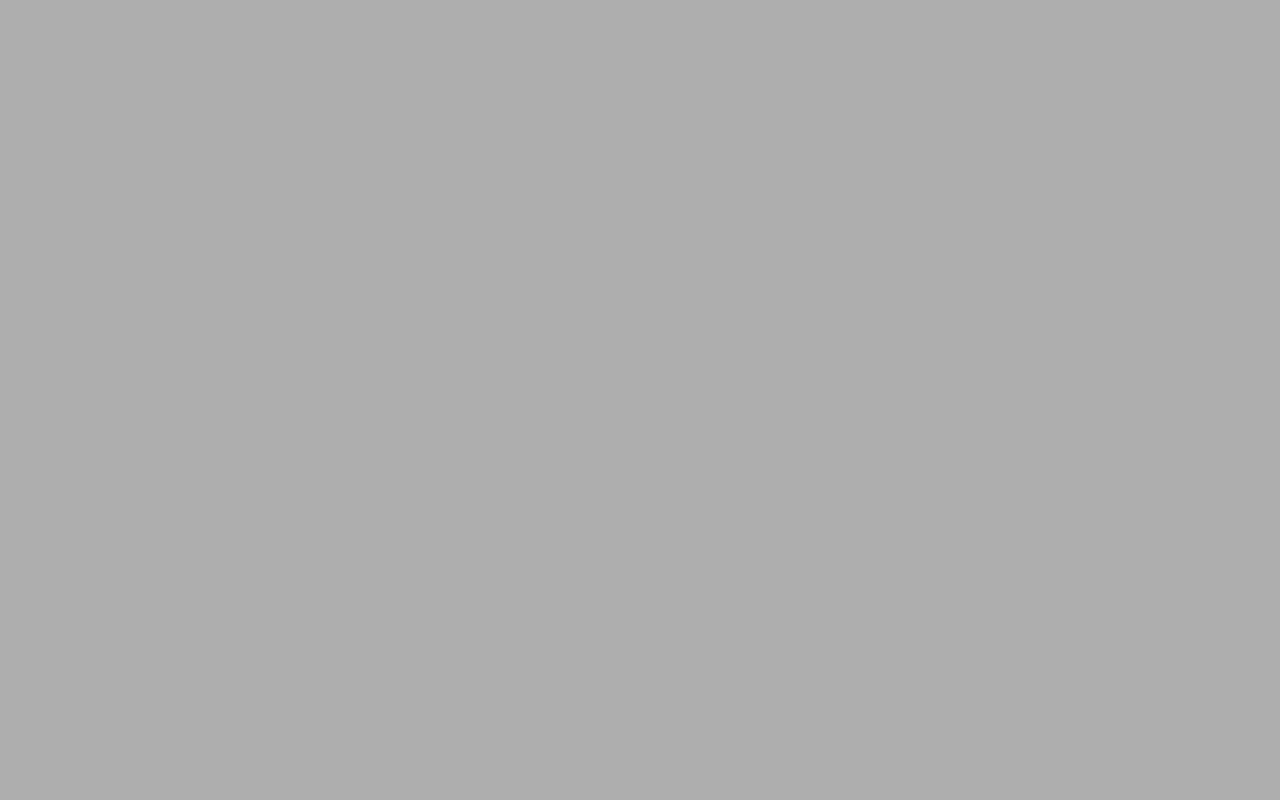
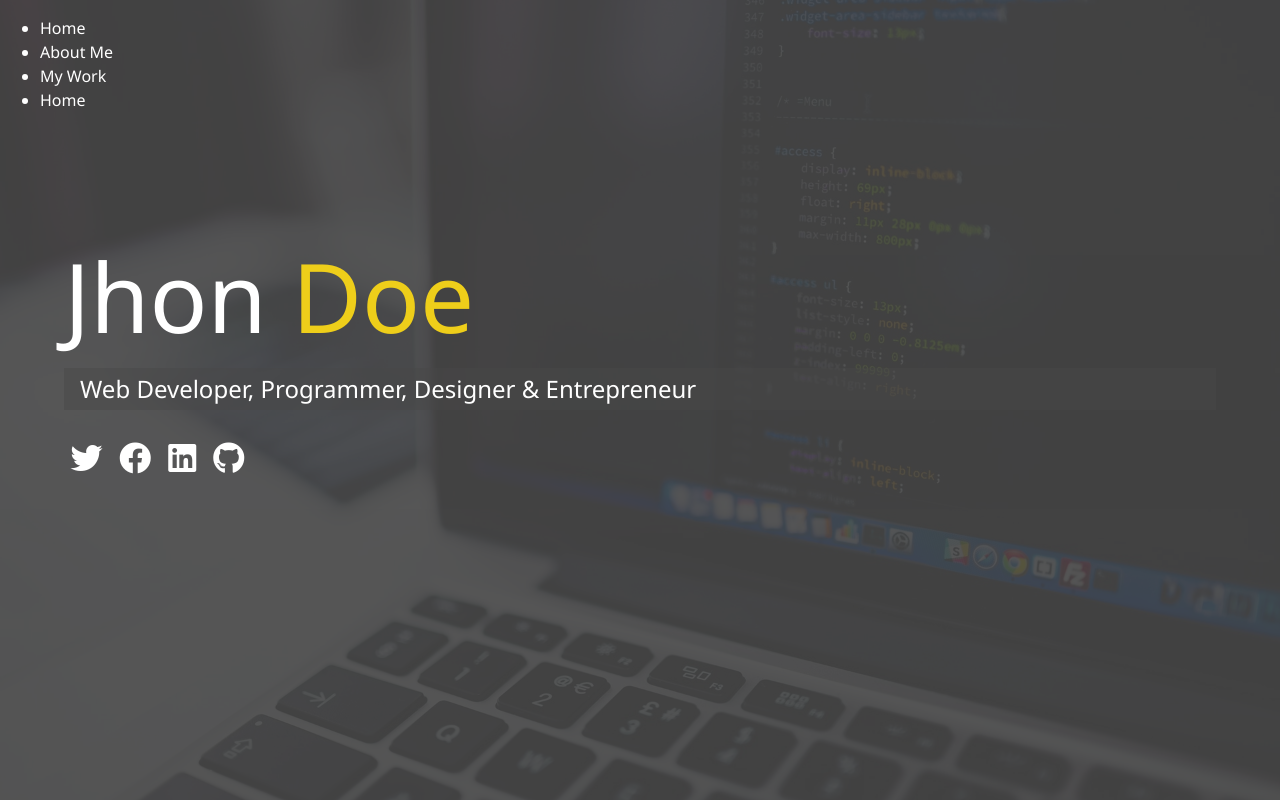
Before and after one commit to Raycruz1132/Portfolio-template, a website: page dist/index.html in a window 1280 px wide. Drawn offline with Linux system fonts and the light colour scheme.

Commit message:
Index Markup & Style.scss

```diff
--- a/dist/css/style.css
+++ b/dist/css/style.css
@@ -1,2 +1,60 @@
+* {
+  box-sizing: border-box; }
+
 body {
-  background: #aeaeae; }
+  background: #444;
+  color: #fff;
+  height: 100%;
+  margin: 0;
+  font-family: 'Segoe UI', Tahoma, Geneva, Verdana, sans-serif;
+  line-height: 1.5; }
+  body#bg-img {
+    background: url(../images/background.jpg);
+    background-attachment: fixed;
+    background-size: cover; }
+    body#bg-img:after {
+      content: '';
+      position: absolute;
+      top: 0;
+      right: 0;
+      width: 100%;
+      height: 100%;
+      z-index: -1;
+      background: rgba(68, 68, 68, 0.9); }
+
+h1, h2, h3 {
+  margin: 0;
+  font-weight: 400; }
+  h1.lg-heading, h2.lg-heading, h3.lg-heading {
+    font-size: 6rem; }
+  h1.sm-heading, h2.sm-heading, h3.sm-heading {
+    margin-bottom: 2rem;
+    padding: 0.2rem 1rem;
+    background: rgba(73, 73, 73, 0.5); }
+
+a {
+  color: #fff;
+  text-decoration: none; }
+
+header {
+  position: fixed;
+  z-index: 2;
+  width: 100%; }
+
+.text-secondary {
+  color: #eece1a; }
+
+main {
+  padding: 4rem;
+  height: 100%; }
+  main .icons {
+    margin-top: 1rem; }
+    main .icons a {
+      padding: 0.4rem; }
+      main .icons a:hover {
+        color: #eece1a;
+        transition: all .5s ease-out; }
+  main#home {
+    overflow: hidden; }
+    main#home h1 {
+      margin-top: 20vh; }
--- a/dist/index.html
+++ b/dist/index.html
@@ -4,10 +4,43 @@
     <meta charset="UTF-8">
     <meta name="viewport" content="width=device-width, initial-scale=1.0">
     <meta http-equiv="X-UA-Compatible" content="ie=edge">
+
+    <link rel="stylesheet" href="https://use.fontawesome.com/releases/v5.8.1/css/all.css" integrity="sha384-50oBUHEmvpQ+1lW4y57PTFmhCaXp0ML5d60M1M7uH2+nqUivzIebhndOJK28anvf" crossorigin="anonymous">
     <link rel="stylesheet" href="css/style.css">
     <title>Portfolio</title>
 </head>
-<body>
+<body id="bg-img">
+    <header>
+        <div class="menu-btn">
+            <div class="btn-line"></div>
+            <div class="btn-line"></div>
+            <div class="btn-line"></div>
+        </div>
+        <nav class="menu">
+            <div class="menu-branding">
+                <div class="portrait"></div>
+            </div>
+            <ul class="menu-nav">
+                <li class="nav-item"><a href="/" class="nav-link">Home</a></li>
+                <li class="nav-item"><a href="/about.html" class="nav-link">About Me</a></li>
+                <li class="nav-item"><a href="/work.html" class="nav-link">My Work</a></li>
+                <li class="nav-item"><a href="/contact.html" class="nav-link">Home</a></li>
+            </ul>
+        </nav>
+    </header>
 
+    <!-- Main -->
+    <main id="home">
+        <h1 class="lg-heading">Jhon <span class="text-secondary">Doe</span></h1>
+        <h2 class="sm-heading">Web Developer, Programmer, Designer & Entrepreneur</h2>
+        <div class="icons">
+            <a href="#"><i class="fab fa-twitter fa-2x"></i></a>
+            <a href="#"><i class="fab fa-facebook fa-2x"></i></a>
+            <a href="#"><i class="fab fa-linkedin fa-2x"></i></a>
+            <a href="#"><i class="fab fa-github fa-2x"></i></a>
+        </div>
+    </main>
+
+    <script src="js/main.js"></script>
 </body>
 </html>
--- a/dist/scss/style.scss
+++ b/dist/scss/style.scss
@@ -1,5 +1,74 @@
-$bg-color: #aeaeae;
+// Imports
+@import 'config';
+
+
+*{
+box-sizing: border-box;
+}
 
 body{
-    background: $bg-color;
+    @include background;
+    background: $primary-color;
+    color: #fff;
+    height: 100%;
+    margin: 0;
+    font-family: 'Segoe UI', Tahoma, Geneva, Verdana, sans-serif;
+    line-height: 1.5;
 }
+
+//Headings
+h1, h2, h3{
+    margin: 0;
+    font-weight: 400;
+    &.lg-heading{
+        font-size: 6rem;
+    }
+
+    &.sm-heading{
+        margin-bottom: 2rem;
+        padding: 0.2rem 1rem;
+        background: rgba(lighten($primary-color, 2), 0.5);
+    }
+}
+
+a{
+    color: #fff;
+    text-decoration: none;
+
+}
+
+header{
+    position: fixed;
+    z-index: 2;
+    width: 100%;
+}
+
+.text-secondary{
+    color: $secondary-color;
+}
+
+main{
+    padding: 4rem;
+    height: 100%;
+
+    .icons{
+        margin-top: 1rem;
+
+        a{
+            padding: 0.4rem;
+
+            &:hover{
+                color: $secondary-color;
+                @include easeOut();
+            }
+        }
+    }
+
+    &#home{
+        overflow: hidden;
+
+        h1{
+            margin-top: 20vh;
+        }
+    }
+}
--- a/package.json
+++ b/package.json
@@ -4,7 +4,7 @@
   "description": "Responsive portfolio website",
   "main": "index.js",
   "scripts": {
-    "sass": "node-sass -w scss/ -o dist/css --recursive"
+    "sass": "node-sass -w dist/scss -o dist/css --recursive"
   },
   "author": "Ray Cruz",
   "license": "ISC",
```
Also changed, not shown: dist/scss/_config.scss (added, +33 -0 lines), dist/images/background.jpg (added), dist/images/portrait.jpg (added), dist/images/portrait_small.jpg (added), dist/images/projects/project1.jpg (added), dist/images/projects/project2.jpg (added), dist/images/projects/project3.jpg (added), dist/images/projects/project4.jpg (added), dist/images/projects/project5.jpg (added), dist/js/main.js (added).
